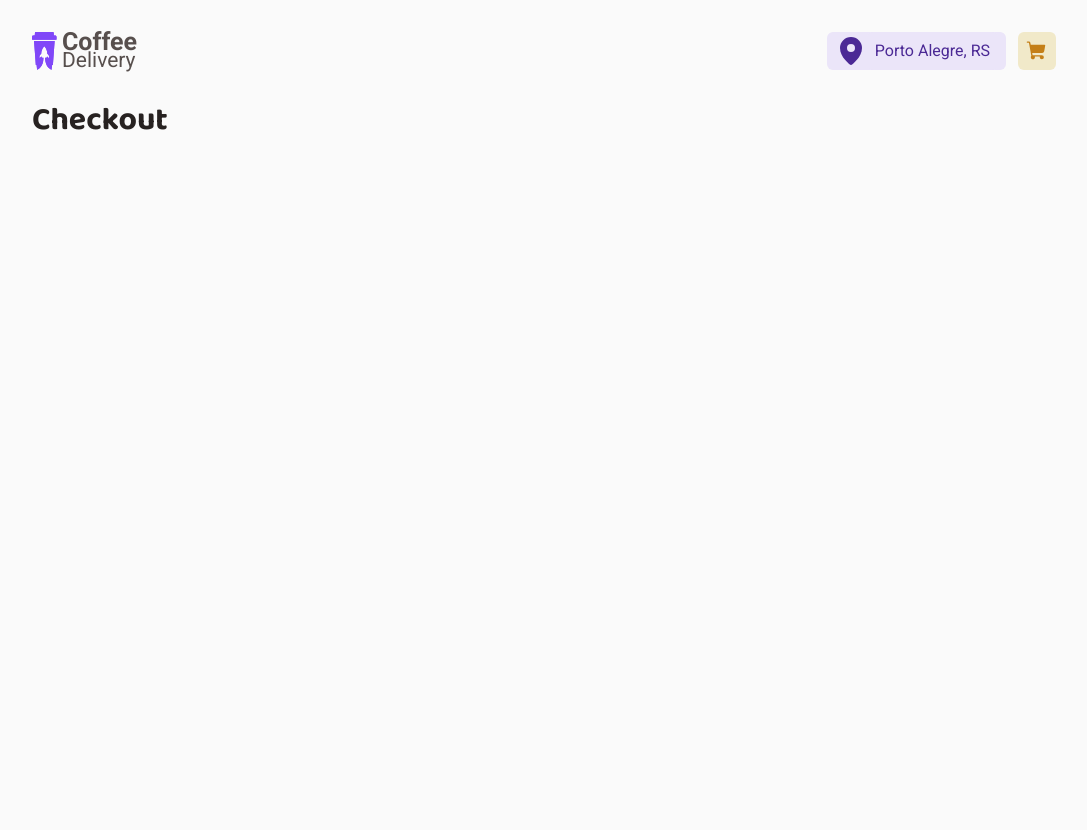
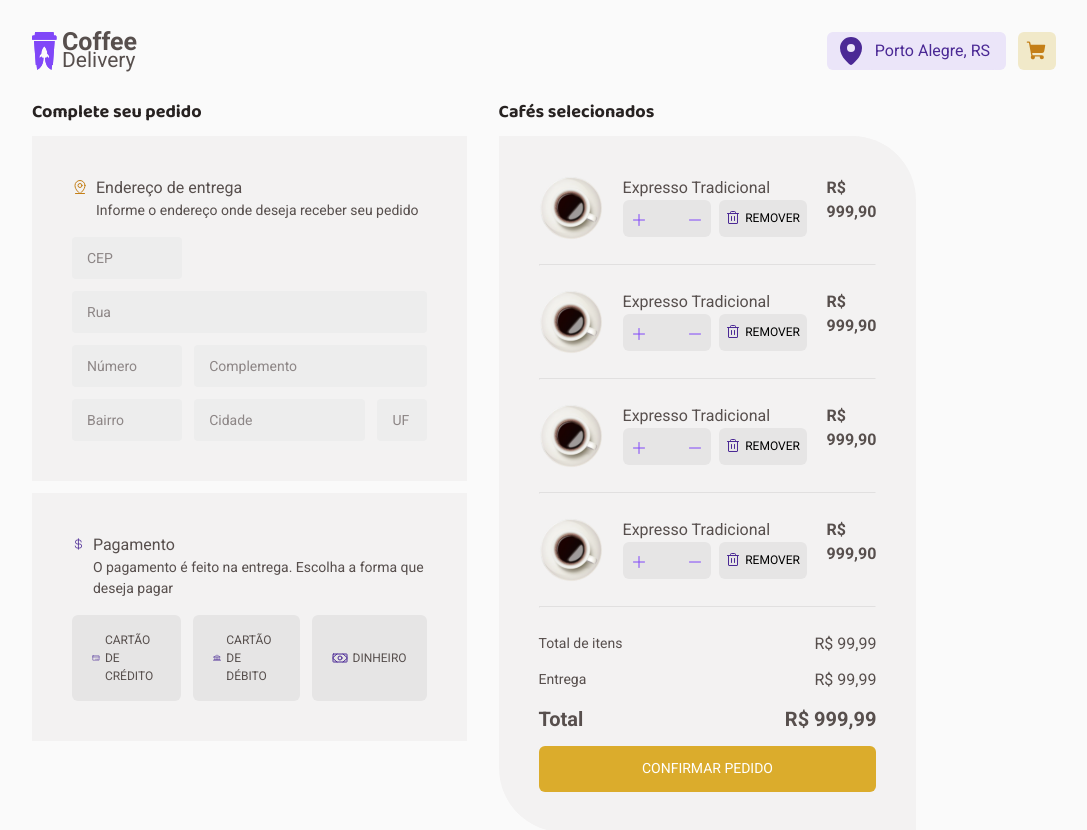
Before and after one commit to didierpg/coffee-delivery, a React (Vite) app: page /checkout in a window 1280 px wide. Shown: the whole page, without its empty margins (96-1183 px from the left). Built offline with nearby package versions, Linux system fonts and the light colour scheme.

Commit message:
style: apply styling to Checkout component. closes #10

```diff
--- /dev/null
+++ b/src/App/pages/Checkout/CoffeeItem/index.tsx
@@ -0,0 +1,33 @@
+import { Minus, Plus, Trash } from "phosphor-react";
+import AmericanoCoffeeImage from "../../../../assets/coffees/americano.svg";
+import { StyledCoffeeItem } from "./styled";
+
+export function CoffeeItem() {
+  return (
+    <StyledCoffeeItem>
+      <span>
+        <img src={AmericanoCoffeeImage} />
+        <span>
+          Expresso Tradicional
+          <div className="actions">
+            <span className="input-number">
+              <button>
+                <Plus />
+              </button>
+              <input type="number" min={1} max={99} />
+              <button>
+                <Minus />
+              </button>
+            </span>
+            <button className="remove">
+              <Trash />
+              <span>REMOVER</span>
+            </button>
+          </div>
+        </span>
+        <b>R$ 999,90</b>
+      </span>
+      <hr />
+    </StyledCoffeeItem>
+  );
+}
--- /dev/null
+++ b/src/App/pages/Checkout/CoffeeItem/styled.ts
@@ -0,0 +1,51 @@
+import styled from "styled-components";
+
+export const StyledCoffeeItem = styled.div`
+  > span {
+    display: flex;
+    align-items: start;
+    gap: 2rem;
+
+    img {
+      width: 6.4rem;
+      height: 6.4rem;
+    }
+
+    span {
+      .actions {
+        display: grid;
+        grid-template-columns: 1fr 1fr;
+        gap: 0.8rem;
+        .amount {
+          display: grid;
+          grid-template-columns: repeat(3, 1fr);
+          gap: 0.35rem;
+          background-color: ${({ theme }) => theme.color.baseButton};
+          border-radius: 0.6rem;
+          button {
+            background-color: transparent;
+          }
+          input {
+            background-color: transparent;
+          }
+        }
+        .remove {
+          display: flex;
+          justify-content: center;
+          gap: 0.4rem;
+          align-items: center;
+          width: 8.8rem;
+          background-color: ${({ theme }) => theme.color.baseButton};
+          border-radius: 0.6rem;
+          font-size: 1.2rem;
+
+          svg {
+            color: ${({ theme }) => theme.color.darkPurple};
+            font-size: 1.6rem;
+            margin: 0;
+          }
+        }
+      }
+    }
+  }
+`;
--- a/src/App/pages/Checkout/index.tsx
+++ b/src/App/pages/Checkout/index.tsx
@@ -1,7 +1,100 @@
+import {
+  Bank,
+  CreditCard,
+  CurrencyDollar,
+  MapPinLine,
+  Money,
+} from "phosphor-react";
+import { StyledCheckout } from "./styled";
+import { useTheme } from "styled-components";
+import { CoffeeItem } from "./CoffeeItem";
+import { Link } from "react-router-dom";
+
 export function Checkout() {
-    return (
-      <h1>
-        Checkout
-      </h1>
-    )
-  }
+  const theme = useTheme();
+
+  return (
+    <StyledCheckout>
+      <section>
+        <h3>Complete seu pedido</h3>
+        <div>
+          <header>
+            <MapPinLine color={theme.color.darkYellow} />
+            <p>
+              Endereço de entrega
+              <small>Informe o endereço onde deseja receber seu pedido</small>
+            </p>
+          </header>
+          <div className="fields">
+            <input name="zip" placeholder="CEP" />
+            <input name="street" placeholder="Rua" />
+            <input name="number" placeholder="Número" />
+            <input name="etc" placeholder="Complemento" />
+            <input name="neighborhood" placeholder="Bairro" />
+            <input name="city" placeholder="Cidade" />
+            <input name="state" placeholder="UF" />
+          </div>
+        </div>
+
+        <div>
+          <header>
+            <CurrencyDollar color={theme.color.darkPurple} />
+            <p>
+              Pagamento
+              <small>
+                O pagamento é feito na entrega. Escolha a forma que deseja pagar
+              </small>
+            </p>
+          </header>
+          <div className="payment-options">
+            <input
+              type="radio"
+              name="payment"
+              id="credit"
+              value="credit-card"
+            />
+            <label htmlFor="credit">
+              <CreditCard />
+              CARTÃO DE CRÉDITO
+            </label>
+            <input type="radio" name="payment" id="debit" value="debit-card" />
+            <label htmlFor="debit">
+              <Bank />
+              CARTÃO DE DÉBITO
+            </label>
+            <input type="radio" name="payment" id="cash" value="cash" />
+            <label htmlFor="cash">
+              <Money />
+              DINHEIRO
+            </label>
+          </div>
+        </div>
+      </section>
+
+      <section>
+        <h3>Cafés selecionados</h3>
+        <div className="confirm">
+          <CoffeeItem />
+          <CoffeeItem />
+          <CoffeeItem />
+          <CoffeeItem />
+          <div className="total">
+            <span>
+              <small>Total de itens</small>
+              R$ 99,99
+            </span>
+            <span>
+              <small>Entrega</small>
+              R$ 99,99
+            </span>
+            <span>
+              <b>Total</b>
+              <b>R$ 999,99</b>
+            </span>
+            <Link to="/success">CONFIRMAR PEDIDO</Link>
+          </div>
+        </div>
+      </section>
+    </StyledCheckout>
+  );
+}
--- /dev/null
+++ b/src/App/pages/Checkout/styled.ts
@@ -0,0 +1,160 @@
+import styled from "styled-components";
+
+export const StyledCheckout = styled.main`
+  display: grid;
+  grid-template-columns: 0.7fr 0.5fr;
+  gap: 3.2rem;
+
+  section {
+    display: flex;
+    flex-direction: column;
+    gap: 1.2rem;
+
+    h3 {
+      font-size: 1.8rem;
+    }
+
+    > div {
+      padding: 4rem;
+      background-color: ${({ theme }) => theme.color.baseCard};
+
+      svg {
+        margin-top: 0.3rem;
+      }
+
+      header {
+        display: flex;
+        gap: 0.8rem;
+        align-items: start;
+
+        p {
+          small {
+            display: block;
+            font-size: 1.4rem;
+          }
+        }
+      }
+
+      .fields {
+        display: grid;
+        grid-template-columns: repeat(12, 1fr);
+        gap: 1.2rem;
+
+        input {
+          height: 4.2rem;
+          padding: 1.2rem;
+          font-size: 1.4rem;
+
+          border-radius: 0.4rem;
+          border-style: solid;
+          border-width: 0.3rem;
+          border-color: transparent;
+
+          &:focus {
+            border-color: ${({ theme }) => theme.color.darkYellow};
+          }
+
+          &[name="zip"] {
+            grid-column: span 4;
+          }
+
+          &[name="street"] {
+            grid-column: span 12;
+          }
+
+          &[name="number"] {
+            grid-column: span 4;
+          }
+
+          &[name="etc"] {
+            grid-column: span 8;
+          }
+
+          &[name="neighborhood"] {
+            grid-column: span 4;
+          }
+
+          &[name="city"] {
+            grid-column: span 6;
+          }
+
+          &[name="state"] {
+            grid-column: span 2;
+          }
+        }
+      }
+
+      .payment-options {
+        display: grid;
+        grid-template-columns: repeat(3, 1fr);
+        gap: 1.2rem;
+
+        input {
+          display: none;
+
+          &:hover {
+            + label {
+              background-color: ${({ theme }) => theme.color.baseHover};
+            }
+          }
+          &:checked + label {
+            background-color: ${({ theme }) => theme.color.lightPurple};
+          }
+        }
+
+        label {
+          display: flex;
+          gap: 0.5rem;
+          align-items: center;
+
+          background-color: ${({ theme }) => theme.color.baseButton};
+          padding: 1.6rem 2rem;
+          border-radius: 0.6rem;
+          font-size: 1.2rem;
+
+          svg {
+            color: ${({ theme }) => theme.color.darkPurple};
+            font-size: 1.6rem;
+            margin: 0;
+          }
+        }
+      }
+    }
+
+    .confirm {
+      border-radius: 0 6.4rem 0 6.4rem;
+
+      .total {
+        display: flex;
+        flex-direction: column;
+        gap: 1.2rem;
+
+        span {
+          display: flex;
+          justify-content: space-between;
+          align-items: center;
+          small {
+            font-size: 1.4rem;
+          }
+          b {
+            font-size: 2rem;
+          }
+        }
+
+        a {
+          background-color: ${({ theme }) => theme.color.yellow};
+          color: ${({ theme }) => theme.color.white};
+          padding: 1.2rem 0.8rem;
+          height: 4.6rem;
+          border-radius: 0.6rem;
+          font-size: 1.4rem;
+          text-align: center;
+
+          &:hover {
+            background-color: ${({ theme }) => theme.color.darkYellow};
+          }
+        }
+      }
+    }
+  }
+`;
--- a/src/App/pages/Home/CoffeeCard/index.tsx
+++ b/src/App/pages/Home/CoffeeCard/index.tsx
@@ -27,7 +27,7 @@ export function CoffeeCard() {
         <h2>
           <small>R$ </small>9,90
         </h2>
-        <div>
+        <div className="input-number">
           <button>
             <Plus />
           </button>
--- a/src/App/pages/Home/CoffeeCard/styled.ts
+++ b/src/App/pages/Home/CoffeeCard/styled.ts
@@ -65,56 +65,19 @@ export const StyledCoffeeCard = styled.div`
       }
     }
 
-    div {
-      display: flex;
-      flex-direction: space-between;
-      border-radius: 0.6rem;
-      background-color: ${({ theme }) => theme.color.baseButton};
-
-      * {
-        outline: none;
-      }
-
-      button {
-        font-size: 1rem;
-        color: ${({ theme }) => theme.color.purple};
-        background-color: transparent;
-
-        svg {
-          font-size: 1.6rem;
-        }
-      }
-
-      button:hover,
-      button:focus {
-        background-color: transparent;
-        color: ${({ theme }) => theme.color.darkPurple};
-      }
-
-      input {
-        padding: 0;
-        width: 100%;
-        background-color: transparent;
-        text-align: center;
-
-        &::-webkit-inner-spin-button {
-          -webkit-appearance: none;
-          appearance: none;
-          margin: 0;
-        }
-      }
-    }
-
-    button {
+    button[type="button"] {
       padding: 0.8rem;
       color: ${({ theme }) => theme.color.baseCard};
       background-color: ${({ theme }) => theme.color.darkPurple};
       border-radius: 0.6rem;
-      box-sizing: border-box;
 
       svg {
         font-size: 1.8rem;
       }
+
+      &:hover {
+        background-color: ${({ theme }) => theme.color.purple};
+      }
     }
   }
 `;
--- a/src/styles/global.ts
+++ b/src/styles/global.ts
@@ -61,6 +61,7 @@ export const GlobalStyle = createGlobalStyle`
     color: ${({ theme }) => theme.color.baseText};
     padding: 0.8rem;
     border-radius: 4px;
+    width: 100%;
   }
 
   input::placeholder, textarea::placeholder {
@@ -116,4 +117,53 @@ export const GlobalStyle = createGlobalStyle`
   p {
     margin-bottom: 1.6rem;
   }
+
+  hr {
+    border-color: ${({ theme }) => theme.color.baseCard};
+    border-width: 1px;
+    margin: 2.4rem auto;
+    opacity: .2;
+
+  }
+
+  .input-number {
+      display: flex;
+      background-color: ${({ theme }) => theme.color.baseButton};
+      width: 8.8rem;
+
+      border-radius: 0.6rem;
+
+      * {
+        outline: none;
+      }
+
+      button {
+        padding: 0.9rem 0.8rem;
+        font-size: 1rem;
+        color: ${({ theme }) => theme.color.purple};
+        background-color: transparent;
+
+        svg {
+          font-size: 1.6rem;
+        }
+      }
+
+      button:hover,
+      button:focus {
+        background-color: transparent;
+        color: ${({ theme }) => theme.color.darkPurple};
+      }
+
+      input[type="number"] {
+        padding: 0;
+        background-color: transparent;
+        text-align: center;
+
+        &::-webkit-inner-spin-button {
+          -webkit-appearance: none;
+          appearance: none;
+          margin: 0;
+        }
+      }
+    }
 `;
```
